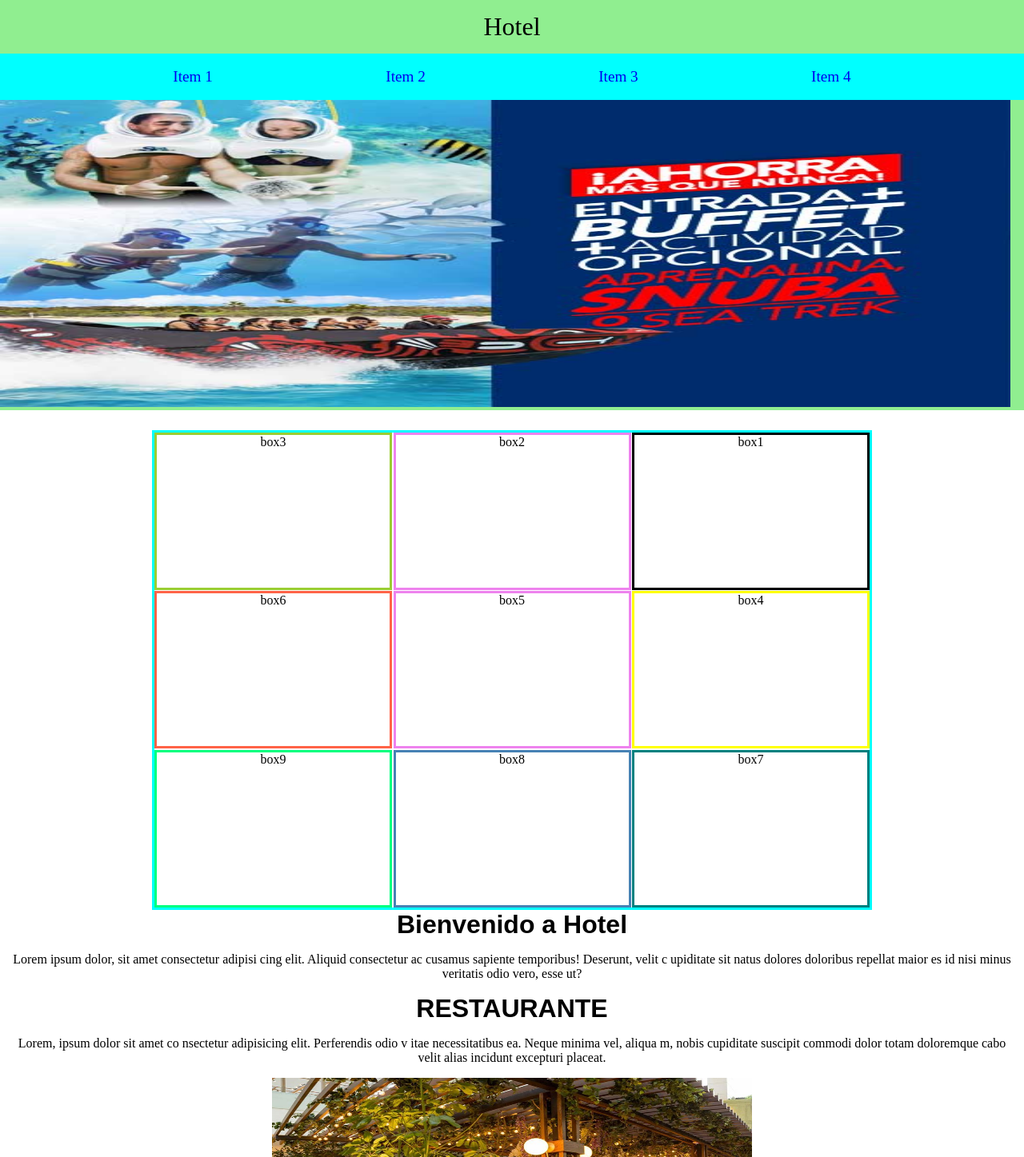
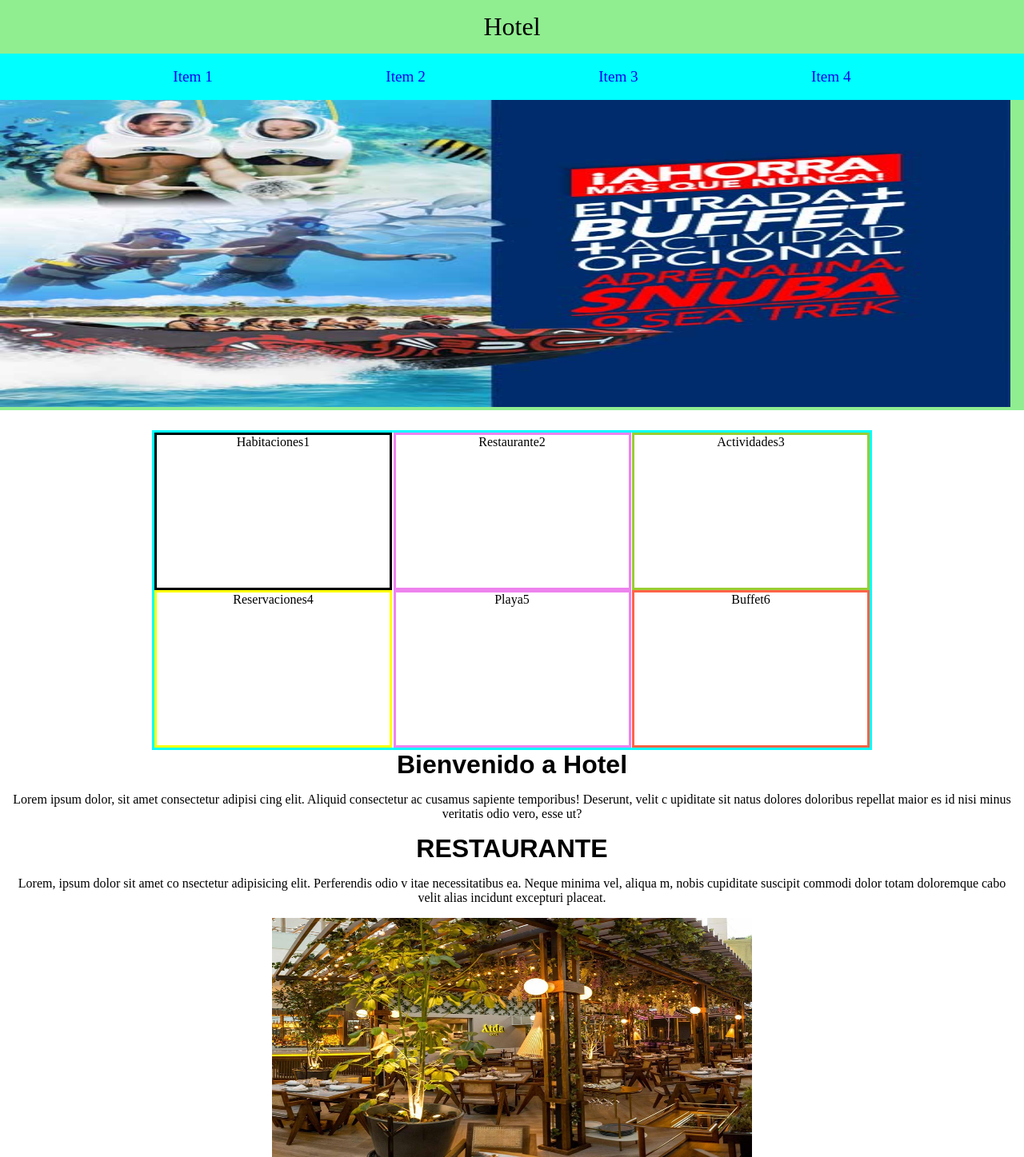
Before and after one commit to AbrahamLasPuertas/proyectofinal, a PHP site: page / in a window 1280 px wide. Shown: the top 1447 px of the page at 80% size. Run offline with PHP 8.4, Linux system fonts and the light colour scheme.

Commit message:
prueba_7

```diff
--- a/index.html
+++ b/index.html
@@ -26,15 +26,12 @@
 	</header>
 	<main>
 		<div class="contenedor">
-			<div class="box1">box1</div>
-			<div class="box2">box2</div>
-			<div class="box3">box3</div>
-			<div class="box4">box4</div>
-			<div class="box5">box5</div>
-			<div class="box6">box6</div>
-			<div class="box7">box7</div>
-			<div class="box8">box8</div>
-			<div class="box9">box9</div>
+			<div class="box1">Habitaciones1</div>
+			<div class="box2">Restaurante2</div>
+			<div class="box3">Actividades3</div>
+			<div class="box4">Reservaciones4</div>
+			<div class="box5">Playa5</div>
+			<div class="box6">Buffet6</div>
 		</div>
 		<article>
 			<h1 class="titulos">Bienvenido a Hotel</h1>
--- a/style.css
+++ b/style.css
@@ -54,11 +54,21 @@ nav{
     display: flex;
     animation: slide 10s infinite alternate;
 }
+@keyframes slide{
+    0% {margin-left: 0vw;}
+    20%{margin-left: 0vw;}
+    25%{margin-left: -98.7vw;}
+    45%{margin-left: -98.7vw;}
+    50%{margin-left: -197.4vw}
+    70%{margin-left: -197.4vw;}
+    75%{margin-left: -296.1vw;}
+    100%{margin-left: -296.1vw;}
+}
 
 /*Menu en pantalla*/
 .contenedor{
     width: 900px;
-    height: 600px;
+    height: 400px;
     margin-top: 25px;
     margin-left: auto;
     margin-right: auto;
@@ -77,7 +87,7 @@ nav{
     border: black 3px solid;
     position: absolute;
     top: 0;
-    right: 0;
+    left: 0;
 }
 
 .box2{
@@ -90,21 +100,20 @@ nav{
 }
 .box3{
     border: yellowgreen 3px solid;
+    top: 0;
+    right: 0;
     position: absolute;
 
 }
 .box4{
     border: yellow 3px solid;
     position: absolute;
-    top: 0;
     bottom: 0;
-    right: 0;
-    margin: auto;
+    left: 0;
 }
 .box5{
     border: violet 3px solid;
     position: absolute;
-    top: 0;
     right: 0;
     left: 0;
     bottom: 0;
@@ -113,31 +122,10 @@ nav{
 .box6{
     border: tomato 3px solid;
     position: absolute;
-    top: 0;
-    left: 0;
-    bottom: 0;
-    margin: auto;
-}
-.box7{
-    border: teal 3px solid;
-    position: absolute;
     bottom: 0;
     right: 0;
 }
-.box8{
-    border: steelblue 3px solid;
-    position: absolute;
-    bottom: 0;
-    right: 0;
-    left: 0;
-    margin: auto;
-}
-.box9{
-    border: springgreen 3px solid;
-    position: absolute;
-    bottom: 0;
-    left: 0;
-}
+
 
 /*Contenido principal*/
 .titulos{
@@ -166,21 +154,11 @@ footer{
 
 
 /*Ajuste de panatalla*/
-@keyframes slide{
-    0% {margin-left: 0vw;}
-    20%{margin-left: 0vw;}
-    25%{margin-left: -98.7vw;}
-    45%{margin-left: -98.7vw;}
-    50%{margin-left: -197.4vw}
-    70%{margin-left: -197.4vw;}
-    75%{margin-left: -296.1vw;}
-    100%{margin-left: -296.1vw;}
-}
 
 @media screen and (max-width:1000px){
     .contenedor{
         width: 810px;
-        height: 540px;
+        height: 360px;
 
     }
     [class^=box]{
@@ -191,7 +169,7 @@ footer{
 @media screen and (max-width:900px){
     .contenedor{
         width: 720px;
-        height: 480px;
+        height: 320px;
 
     }
     [class^=box]{
@@ -202,7 +180,7 @@ footer{
 @media screen and (max-width:800px){
     .contenedor{
         width: 630px;
-        height: 420px;
+        height: 280px;
 
     }
     [class^=box]{
@@ -224,7 +202,7 @@ footer{
 @media screen and (max-width:600px){
     .contenedor{
         width: 450px;
-        height: 300px;
+        height: 240px;
 
     }
     [class^=box]{
```
